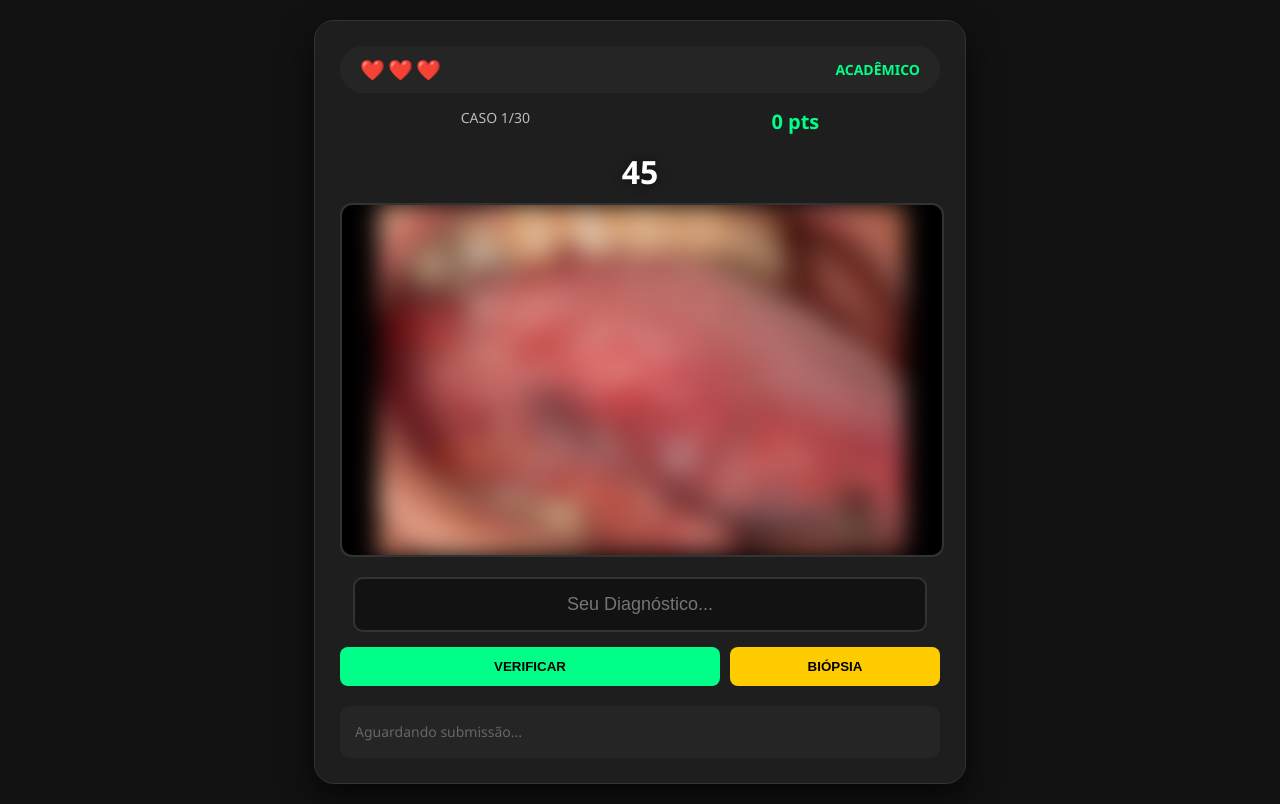
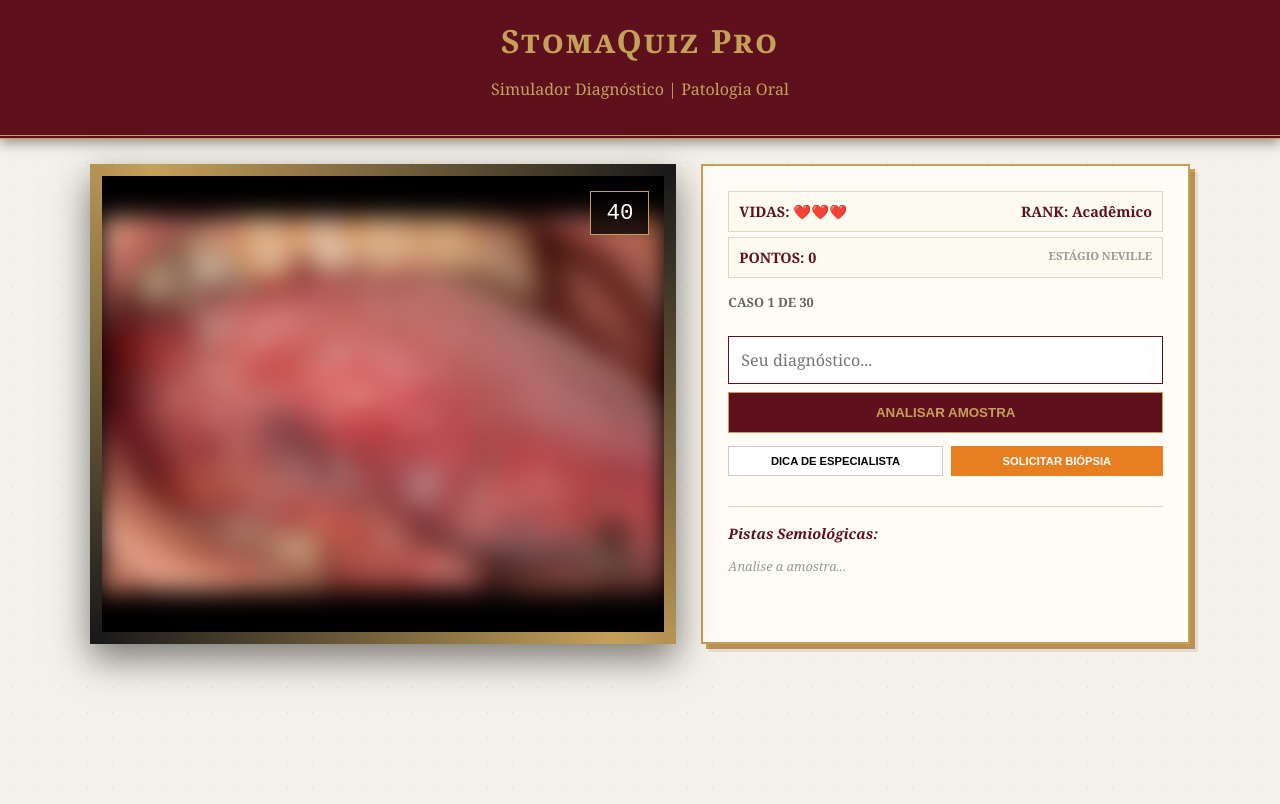
Before and after one commit to zaroz27/stomaquiz, a plain HTML site: page index.html in a window 1280 px wide. Drawn offline with Linux system fonts and the light colour scheme.

Commit message:
Revamp index.html for StomaQuiz Pro

```diff
--- a/index.html
+++ b/index.html
@@ -3,91 +3,226 @@
 <head>
     <meta charset="UTF-8">
     <meta name="viewport" content="width=device-width, initial-scale=1.0">
-    <title>StomaQuiz - Atlas de Patologia</title>
+    <title>StomaQuiz Pro | Atlas de Patologia Oral</title>
     <style>
-        :root { --primary: #00ff88; --bg: #121212; --card: #1e1e1e; }
-        body { font-family: 'Segoe UI', Tahoma, Geneva, Verdana, sans-serif; background: var(--bg); color: white; text-align: center; margin: 0; padding: 20px; }
+        :root {
+            --neville-burgundy: #5e111d;
+            --neville-cream: #f4f1ea;
+            --neville-gold: #c5a059;
+            --text-color: #2c2c2c;
+            --panel-bg: #fffcf5;
+        }
 
-        .game-container { max-width: 600px; margin: auto; background: var(--card); padding: 25px; border-radius: 20px; box-shadow: 0 15px 35px rgba(0,0,0,0.7); border: 1px solid #333; }
+        * { box-sizing: border-box; }
 
-        /* Sistema de Vidas e Status */
-        .status-bar { display: flex; justify-content: space-between; align-items: center; margin-bottom: 15px; background: #252525; padding: 10px 20px; border-radius: 50px; }
-        #lives-display { font-size: 20px; letter-spacing: 3px; }
-        #rank { color: var(--primary); font-weight: bold; text-transform: uppercase; font-size: 14px; }
+        html, body {
+            background-color: var(--neville-cream) !important;
+            margin: 0;
+            padding: 0;
+            min-height: 100vh;
+        }
 
-        .stats { display: flex; justify-content: space-around; margin: 15px 0; font-size: 14px; color: #bbb; }
-        .pts-badge { color: var(--primary); font-size: 20px; font-weight: bold; }
+        body {
+            font-family: 'Georgia', serif;
+            color: var(--text-color);
+            display: flex;
+            flex-direction: column;
+            align-items: center;
+            background-image: radial-gradient(#dcd7ca 0.8px, transparent 0.8px);
+            background-size: 25px 25px;
+        }
 
-        /* Imagem da Lesão */
-        .image-box { position: relative; width: 100%; height: 350px; background: #000; border-radius: 12px; overflow: hidden; margin-bottom: 20px; border: 2px solid #333; }
-        #lesion-image { width: 100%; height: 100%; object-fit: contain; transition: filter 0.5s ease, opacity 0.3s; }
+        header {
+            background-color: var(--neville-burgundy);
+            color: var(--neville-gold);
+            width: 100%;
+            padding: 1.2rem 0;
+            text-align: center;
+            border-bottom: 4px double var(--neville-gold);
+            box-shadow: 0 4px 12px rgba(0,0,0,0.4);
+        }
 
-        #timer-display { font-size: 32px; font-weight: bold; margin-bottom: 10px; text-shadow: 0 0 10px rgba(0,0,0,0.5); }
+        header h1 { margin: 0; font-variant: small-caps; letter-spacing: 2px; font-size: 2rem; }
 
-        /* Inputs e Botões */
-        #guess-input { width: 90%; padding: 15px; border-radius: 10px; border: 2px solid #333; background: #121212; color: white; font-size: 18px; margin-bottom: 15px; text-align: center; }
-        #guess-input:focus { border-color: var(--primary); outline: none; }
+        .container {
+            max-width: 1100px;
+            width: 95%;
+            margin: 25px auto;
+            display: grid;
+            grid-template-columns: 1.2fr 1fr;
+            gap: 25px;
+        }
 
-        .actions { display: flex; gap: 10px; justify-content: center; margin-bottom: 20px; }
-        button { padding: 12px 20px; border: none; border-radius: 8px; cursor: pointer; font-weight: bold; transition: 0.2s; }
-        .btn-check { background: var(--primary); color: #000; flex: 2; }
-        .btn-biopsia { background: #ffcc00; color: #000; flex: 1; }
-        button:hover { opacity: 0.8; transform: translateY(-2px); }
+        .image-frame {
+            border: 12px solid #333;
+            border-image: linear-gradient(45deg, #1a1a1a, var(--neville-gold), #1a1a1a) 1;
+            background: #000;
+            height: 480px;
+            position: relative;
+            overflow: hidden;
+            box-shadow: 0 15px 35px rgba(0,0,0,0.5);
+            display: flex;
+            align-items: center;
+            justify-content: center;
+        }
 
-        /* Feedback Rápido e Dicas */
-        #feedback { padding: 10px; border-radius: 8px; margin-bottom: 15px; font-weight: bold; display: none; }
-        #current-hints-list { text-align: left; background: #252525; padding: 15px; border-radius: 10px; font-size: 14px; line-height: 1.6; }
-        .hint-item { border-left: 3px solid var(--primary); padding-left: 10px; margin-bottom: 8px; color: #ccc; }
+        #timer-display {
+            position: absolute;
+            top: 15px;
+            right: 15px;
+            background: rgba(0,0,0,0.75);
+            color: #fff;
+            padding: 8px 15px;
+            font-family: monospace;
+            font-size: 1.4rem;
+            border: 1px solid var(--neville-gold);
+            z-index: 5;
+        }
 
-        /* --- MODAL DE REVISÃO --- */
-        .modal { display: none; position: fixed; top: 0; left: 0; width: 100%; height: 100%; background: rgba(0,0,0,0.9); z-index: 100; justify-content: center; align-items: center; padding: 20px; }
-        .modal-content { background: #222; max-width: 500px; width: 100%; padding: 30px; border-radius: 20px; border: 2px solid var(--primary); text-align: center; }
-        #review-title { font-size: 24px; color: var(--primary); margin-bottom: 15px; }
-        #review-text { color: #ddd; line-height: 1.6; margin-bottom: 25px; font-size: 16px; }
-        .btn-next { background: var(--primary); color: #000; padding: 15px 40px; font-size: 18px; width: 100%; }
+        #lesion-image {
+            width: 100%;
+            height: 100%;
+            object-fit: contain;
+            transition: filter 0.6s ease, opacity 0.5s ease;
+            filter: blur(12px);
+            opacity: 0;
+        }
+
+        .panel {
+            background-color: var(--panel-bg);
+            padding: 25px;
+            border: 2px solid var(--neville-gold);
+            box-shadow: 8px 8px 0px rgba(94, 17, 29, 0.1), 5px 5px 0px var(--neville-gold);
+            display: flex;
+            flex-direction: column;
+        }
+
+        .score-board {
+            display: flex;
+            justify-content: space-between;
+            background: #fdfaf0;
+            padding: 10px;
+            margin-bottom: 15px;
+            border: 1px solid #dcd7ca;
+            font-size: 0.9rem;
+            font-weight: bold;
+            color: var(--neville-burgundy);
+        }
+
+        .stats { font-size: 0.8rem; margin-bottom: 10px; font-weight: bold; text-transform: uppercase; color: #666; }
+
+        .input-group { margin: 15px 0; display: flex; flex-direction: column; gap: 8px; }
+        input { padding: 12px; border: 1px solid var(--neville-gold); font-family: 'Georgia', serif; font-size: 1rem; outline: none; }
+        input:focus { border-color: var(--neville-burgundy); }
+
+        .btn-analisar {
+            background: var(--neville-burgundy);
+            color: var(--neville-gold);
+            border: 1px solid var(--neville-gold);
+            padding: 12px;
+            cursor: pointer;
+            text-transform: uppercase;
+            font-weight: bold;
+        }
+
+        .action-row { display: flex; gap: 8px; margin-top: 5px; }
+        .btn-secondary { flex: 1; padding: 8px; font-size: 0.7rem; cursor: pointer; font-weight: bold; text-transform: uppercase; border: 1px solid #ccc; background: #fff; }
+        .btn-biopsia { background: #e67e22; color: white; border: none; }
+
+        #feedback { font-weight: bold; display: none; margin: 10px 0; padding: 12px; border-radius: 4px; text-align: center; }
+        .hint-box { margin-top: 15px; font-style: italic; color: #444; border-top: 1px solid #dcd7ca; padding-top: 15px; min-height: 100px; }
+        .hint-item { border-left: 3px solid var(--neville-gold); padding-left: 10px; margin-bottom: 6px; font-size: 0.85rem; color: #3e3e3e; }
+
+        #next-btn { background: #27ae60; color: white; border: none; padding: 14px; cursor: pointer; font-weight: bold; display: none; margin-top: 10px; text-transform: uppercase; }
+
+        /* --- ESTILOS DO MODAL DE REVISÃO --- */
+        .modal {
+            display: none;
+            position: fixed;
+            top: 0; left: 0; width: 100%; height: 100%;
+            background: rgba(0,0,0,0.85);
+            z-index: 1000;
+            justify-content: center; align-items: center;
+            padding: 20px;
+        }
+        .modal-content {
+            background: var(--panel-bg);
+            max-width: 550px;
+            width: 100%;
+            padding: 30px;
+            border-radius: 5px;
+            border: 3px solid var(--neville-gold);
+            text-align: center;
+            box-shadow: 0 0 30px rgba(0,0,0,0.5);
+        }
+        #review-title { font-size: 1.8rem; color: var(--neville-burgundy); margin-bottom: 15px; font-variant: small-caps; }
+        #review-text { color: var(--text-color); line-height: 1.6; margin-bottom: 25px; font-size: 1.1rem; }
+        .btn-next-modal {
+            background: var(--neville-burgundy);
+            color: var(--neville-gold);
+            padding: 15px;
+            border: 1px solid var(--neville-gold);
+            font-weight: bold;
+            width: 100%;
+            cursor: pointer;
+        }
+
+        @media (max-width: 768px) { .container { grid-template-columns: 1fr; } .image-frame { height: 320px; } }
     </style>
 </head>
 <body>
 
-    <div class="game-container">
-        <div class="status-bar">
-            <div id="lives-display">❤️❤️❤️</div>
-            <div id="rank">Acadêmico</div>
+<header>
+    <h1>StomaQuiz Pro</h1>
+    <p>Simulador Diagnóstico | Patologia Oral</p>
+</header>
+
+<div class="container">
+    <div class="image-frame">
+        <div id="timer-display">45</div>
+        <img id="lesion-image" src="" alt="Caso Clínico">
+    </div>
+
+    <div class="panel">
+        <div class="score-board">
+            <span>VIDAS: <span id="lives-display">❤️❤️❤️</span></span>
+            <span>RANK: <span id="rank">Acadêmico</span></span>
         </div>
 
-        <div class="stats">
-            <div>CASO <span id="case-number">1</span>/30</div>
-            <div class="pts-badge"><span id="pts">0</span> pts</div>
+        <div class="score-board" style="margin-top: -10px;">
+            <span>PONTOS: <span id="pts">0</span></span>
+            <span style="font-size: 0.7rem; color: #999;">ESTÁGIO NEVILLE</span>
         </div>
 
-        <div id="timer-display">45</div>
+        <div class="stats">CASO <span id="case-number">1</span> DE <span id="total-cases">30</span></div>
 
-        <div class="image-box">
-            <img id="lesion-image" src="" alt="Amostra Clínica">
+        <div class="input-group">
+            <input type="text" id="guess-input" placeholder="Seu diagnóstico..." autocomplete="off">
+            <button class="btn-analisar" onclick="checkGuess()">Analisar Amostra</button>
+            <div class="action-row">
+                <button onclick="revealExtraHint()" class="btn-secondary">Dica de Especialista</button>
+                <button onclick="fazerBiopsia()" class="btn-secondary btn-biopsia">Solicitar Biópsia</button>
+            </div>
         </div>
 
         <div id="feedback"></div>
+        <button id="next-btn" onclick="nextLevel()">Próximo Caso →</button>
 
-        <input type="text" id="guess-input" placeholder="Seu Diagnóstico..." autocomplete="off">
-
-        <div class="actions">
-            <button class="btn-check" onclick="checkGuess()">VERIFICAR</button>
-            <button class="btn-biopsia" onclick="fazerBiopsia()">BIÓPSIA</button>
-        </div>
-
-        <div id="current-hints-list">
-            <span style="color: #666;">Aguardando submissão...</span>
+        <div class="hint-box">
+            <strong style="color: var(--neville-burgundy); font-size: 0.9rem;">Pistas Semiológicas:</strong>
+            <div id="current-hints-list" style="margin-top: 10px;"></div>
         </div>
     </div>
+</div>
 
-    <div id="review-modal" class="modal">
-        <div class="modal-content">
-            <div id="review-title">✅ ACERTOU!</div>
-            <div id="review-text">Explicação sobre a lesão aparecerá aqui...</div>
-            <button class="btn-next" onclick="closeReview()">PRÓXIMO CASO</button>
-        </div>
+<div id="review-modal" class="modal">
+    <div class="modal-content">
+        <div id="review-title">CONCORDÂNCIA DIAGNÓSTICA</div>
+        <div id="review-text">Detalhes clínicos da patologia serão exibidos aqui para revisão pós-caso.</div>
+        <button class="btn-next-modal" onclick="closeReview()">Continuar para Próximo Caso</button>
     </div>
+</div>
 
-    <script src="script.js"></script>
+<script src="script.js"></script>
 </body>
 </html>
```
